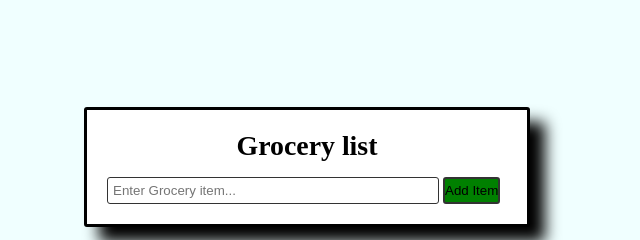
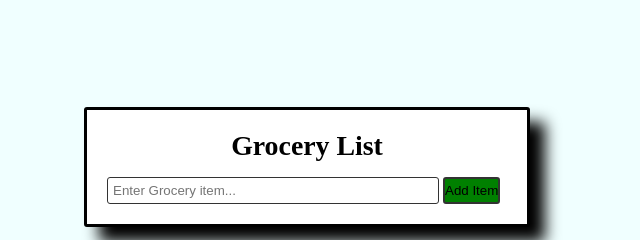
Before and after one commit to DakshitPradhan/Grocery, a plain HTML site: page index.html in a window 1280 px wide. Shown: the top 240 px of the page, 356-996 px from the left. Drawn offline with Linux system fonts and the light colour scheme.

Commit message:
update list - List

```diff
--- a/index.html
+++ b/index.html
@@ -11,7 +11,7 @@
 
 
     <div class="box">
-        <h1>Grocery list</h1>
+        <h1>Grocery List</h1>
 
         <form id="grocery">
             <input type="text" id="writeList" name="username" placeholder="Enter Grocery item..." required>
```
